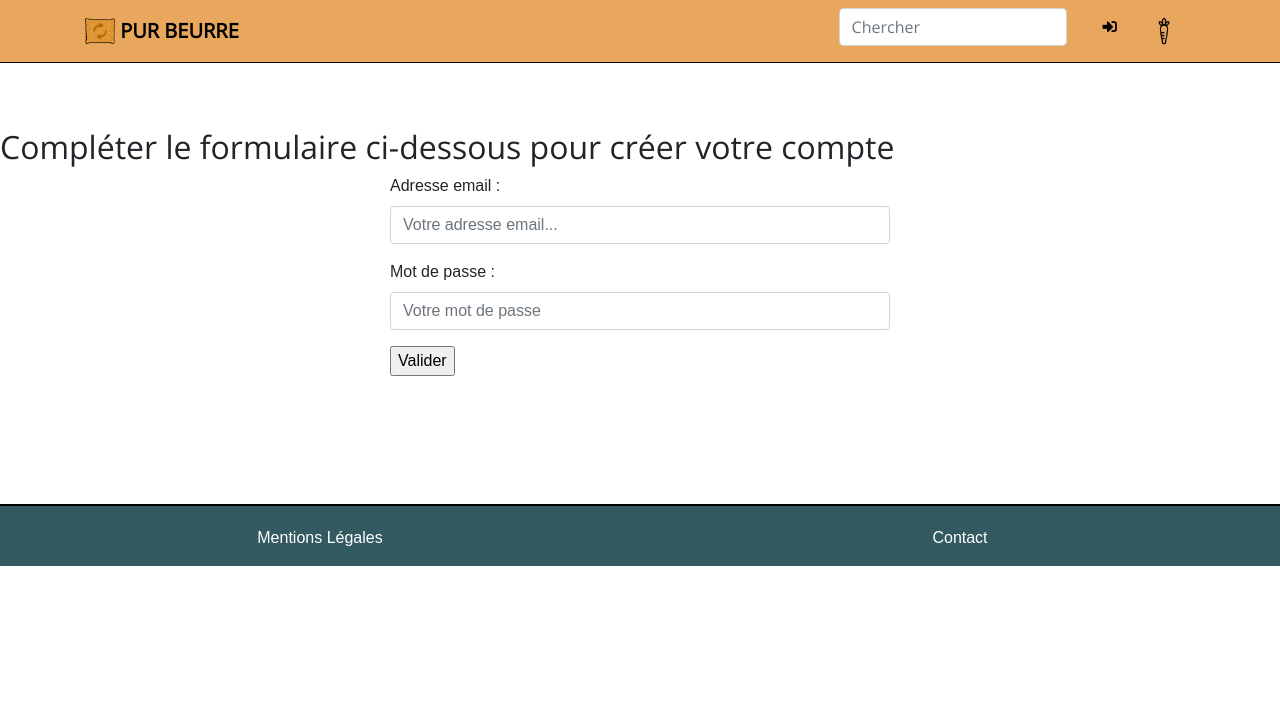
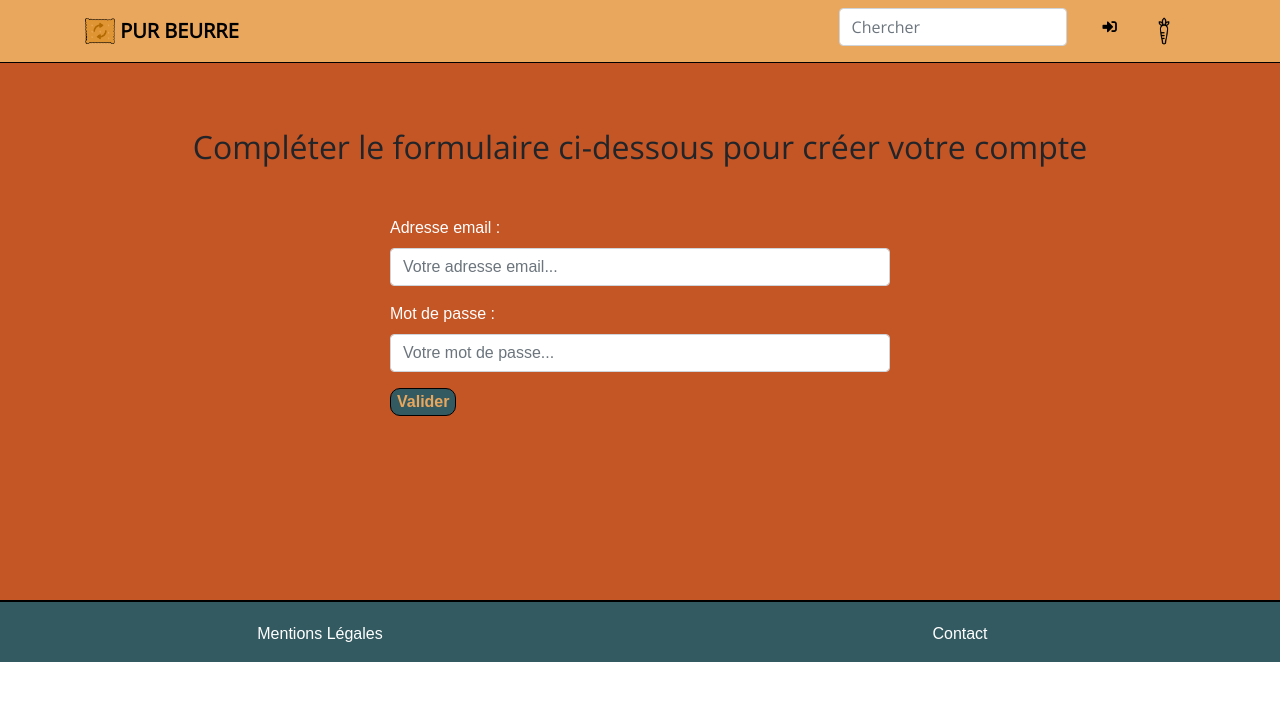
Before and after one commit to AlexBardDev/Project_8_OC, a Django app: page /create_account/ in a window 1280 px wide. Shown: the top 701 px of the page. Run offline with Django 3.2, Linux system fonts and the light colour scheme; some libraries are stand-ins or nearby versions; some web fonts are replaced.

Commit message:
Improved the CSS style of the login and account pages

```diff
--- a/pur_beurre_project/food_substitute/static/food_substitute/style.css
+++ b/pur_beurre_project/food_substitute/static/food_substitute/style.css
@@ -118,13 +118,13 @@ section form
 	left: 270px;
 }
 
-#substitute a, #substitute a:visited, #suggestions a, #suggestions a:visited, #display a, #display a:visited
+#substitute a, #substitute a:visited, #suggestions a, #suggestions a:visited, #display a, #display a:visited, #login a
 {
 	color: rgb(134, 235, 230);
 	font-weight: bold;
 }
 
-#substitute a:hover, #suggestions a:hover, #display a:hover
+#substitute a:hover, #suggestions a:hover, #display a:hover, #login a:hover
 {
 	font-style: italic;
 }
@@ -198,6 +198,47 @@ section form
 	padding: 10px;
 }
 
+#login, #new_account
+{
+	background-color: rgb(196, 85, 37);
+	min-height: 600px;
+}
+
+#login h2, #new_account h2
+{
+	margin-bottom: 50px;
+}
+
+#login em
+{
+	color: white;
+}
+
+#login p
+{
+  color: white;
+}
+
+#login form, #new_account form
+{
+	color:white;
+}
+
+#login input[type="submit"], #new_account input[type="submit"]
+{
+	background-color: rgb(52, 90, 97);
+	color: rgb(232, 167, 93);
+	border: 1px black solid;
+	border-radius: 10px;
+	font-weight: bold;
+}
+
+#login input[type="submit"]:hover, #new_account input[type="submit"]:hover
+{
+	background-color: rgb(232, 167, 93);rgb(52, 90, 97);
+	color: rgb(52, 90, 97);
+}
+
 footer
 {
 	border-top: 2px black solid;
--- a/pur_beurre_project/food_substitute/templates/food_substitute/account.html
+++ b/pur_beurre_project/food_substitute/templates/food_substitute/account.html
@@ -3,8 +3,8 @@
 {% block title_page %}Créer votre compte{% endblock %}
 
 {% block content %}
-	<section>
-		<h2>Compléter le formulaire ci-dessous pour créer votre compte</h2>
+	<section id="new_account">
+		<h2 class="text-center">Compléter le formulaire ci-dessous pour créer votre compte</h2>
 		<form action="{% url 'create_account' %}" method="POST">
 			{% csrf_token %}
 			<div class="form-group">
@@ -13,7 +13,7 @@
 			 </div>
 			 <div class="form-group">
 				 <label for="password">Mot de passe :</label>
-				 <input type="password" class="form-control" id="password" name="password" placeholder="Votre mot de passe">
+				 <input type="password" class="form-control" id="password" name="password" placeholder="Votre mot de passe...">
 			 </div>
 			 <input type="submit" value="Valider"/>
 		</form>
```
Also changed, not shown: pur_beurre_project/food_substitute/templates/food_substitute/login.html (+4 -4 lines).
